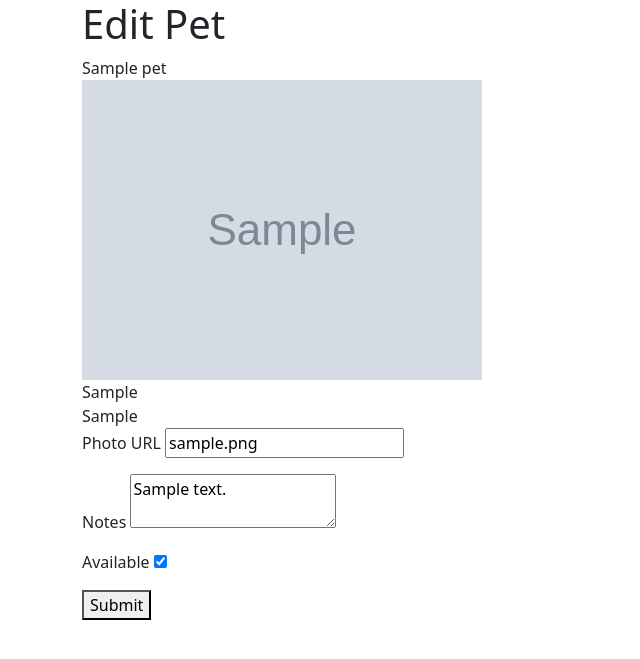
After one commit to alicechang29/flask-pet-adopt, a Flask app: page /1 in a window 1280 px wide. The commit adds this page. Shown: the top 659 px of the page, without its empty margins (0-640 px from the left). Run offline with Flask 3, Linux system fonts and the light colour scheme; tables that the repository leaves empty hold one stand-in row (values such as "Sample post"); grey boxes marked "Sample" are stand-in pictures.

Commit message:
finished draft part 1

```diff
--- a/app.py
+++ b/app.py
@@ -2,12 +2,12 @@
 
 import os
 
-from flask import Flask, request, redirect, render_template
+from flask import Flask, redirect, render_template
 from flask_debugtoolbar import DebugToolbarExtension
-from werkzeug.exceptions import NotFound
+from werkzeug.exceptions import NotFound  # TODO: what is this?
 
 from models import db, dbx, Pet
-from forms import AddPetForm
+from forms import AddPetForm, EditPetForm
 
 app = Flask(__name__)
 app.config['SQLALCHEMY_DATABASE_URI'] = os.environ.get(
@@ -29,7 +29,6 @@ toolbar = DebugToolbarExtension(app)
 def show_homepage():
     """Display the pet adoption homepage"""
 
-    # logic here to get all the pets in a list
     q = db.select(Pet).where(Pet.available == "True")
     avail_pets = dbx(q).scalars().all()
     q = db.select(Pet).where(Pet.available == "False")
@@ -44,6 +43,8 @@ def show_homepage():
 
 @app.route("/add", methods=["GET", "POST"])
 def add_pet():
+    """Shows add pet form and adds a pet to DB"""
+
     form = AddPetForm()
 
     if form.validate_on_submit():
@@ -53,8 +54,10 @@ def add_pet():
         pet.photo_url = form.photo_url.data
         pet.age = form.age.data
         pet.notes = form.notes.data
+
         db.session.add(pet)
         db.session.commit()
+
         return redirect("/")
 
     else:
@@ -62,3 +65,26 @@ def add_pet():
             "add_pet_form.jinja",
             form=form
         )
+
+
+@app.route("/<int:pet_id>", methods=["GET", "POST"])
+def edit_pet(pet_id):
+    """Shows edit pet form and allows for edits"""
+
+    pet = db.get_or_404(Pet, pet_id)
+    form = EditPetForm(obj=pet)
+
+    if form.validate_on_submit():
+        pet.photo_url = form.photo_url.data
+        pet.notes = form.notes.data
+        pet.available = form.available.data
+
+        db.session.commit()
+        return redirect("/")
+
+    else:
+        return render_template(
+            "edit_pet_form.jinja",
+            form=form,
+            pet=pet
+        )
--- a/forms.py
+++ b/forms.py
@@ -1,12 +1,12 @@
 """Forms for adopt app."""
 
 from flask_wtf import FlaskForm
-from wtforms import StringField, FloatField, SelectField, TextAreaField
-from wtforms.validators import InputRequired, Optional, Email, AnyOf, URL
+from wtforms import StringField, SelectField, TextAreaField, BooleanField
+from wtforms.validators import Optional, AnyOf, URL
 
 
 class AddPetForm(FlaskForm):
-    """Form for adding  pets."""
+    """Form for adding a pet."""
 
     name = StringField("Pet Name")
     species = StringField(
@@ -17,20 +17,38 @@ class AddPetForm(FlaskForm):
         "Photo URL",
         validators=[
             URL(require_tld=False),
-            Optional()]
+            Optional()
+        ]
     )
-    age = SelectField("Age",
-                      choices=[
-                          ('baby', 'Baby'),
-                          ('young', 'Young'),
-                          ('adult', 'Adult'),
-                          ('senior', 'Senior')
-                      ],
-                      validators=[AnyOf(values=[
-                          'baby',
-                          'young',
-                          'adult',
-                          'senior'
-                      ])]
-                      )
+    age = SelectField(
+        "Age",
+        choices=[
+            ('baby', 'Baby'),
+            ('young', 'Young'),
+            ('adult', 'Adult'),
+            ('senior', 'Senior')
+        ],
+        validators=[AnyOf(values=[
+            'baby',
+            'young',
+            'adult',
+            'senior'
+        ])]
+    )
     notes = TextAreaField("Notes")
+
+
+class EditPetForm(FlaskForm):
+    """Form for editing a pet."""
+
+    photo_url = StringField(
+        "Photo URL",
+        validators=[
+            URL(require_tld=False),
+            Optional()
+        ]
+    )
+
+    notes = TextAreaField("Notes")
+
+    available = BooleanField("Available")
--- a/models.py
+++ b/models.py
@@ -34,7 +34,7 @@ class Pet(db.Model):
     )
 
     age = db.mapped_column(
-        db.Text,  # make it a selection field inside the form
+        db.Text,
         nullable=False
     )
 
--- a/seed.py
+++ b/seed.py
@@ -1,3 +1,5 @@
+"""seed file for testing"""
+
 from app import app
 from models import db, Pet
 
--- /dev/null
+++ b/templates/edit_pet_form.jinja
@@ -0,0 +1,38 @@
+{% extends 'base.jinja' %}
+
+<!-- edit_pet_form.jinja - for testing purposes -->
+
+{% block title %}
+<h1>Edit Pet</h1>
+{% endblock %}
+
+{% block content %}
+
+<div>
+    <div>{{ pet.name }}</div>
+    <img src="{{ pet.photo_url }}">
+    <div>{{ pet.age }}</div>
+    <div>{{ pet.species }}</div>
+</div>
+
+<form id="pet-edit-form" method="POST">
+  {{ form.hidden_tag() }} <!--add type=hidden form fields -->
+
+  {% for field in form
+         if field.widget.input_type != 'hidden' %}
+
+    <p>
+      {{ field.label }}
+      {{ field }}
+
+      {% for error in field.errors %}
+        {{ error }}
+      {% endfor %}
+    </p>
+
+  {% endfor %}
+
+  <button type="submit">Submit</button>
+</form>
+
+{% endblock %}
--- a/templates/index.jinja
+++ b/templates/index.jinja
@@ -12,13 +12,13 @@
     {% for pet in avail_pets %}
     <div>
         <img src="{{ pet.photo_url }}">
-        <div>{{ pet.name }} is <b>Available</b></div>
+        <div><a href="/{{ pet.id }}">{{ pet.name }}</a> is <b>Available</b></div>
     </div>
     {% endfor %}
     {% for pet in unavail_pets %}
     <div>
         <img src="{{ pet.photo_url }}">
-        <div>{{ pet.name }} is <b>Not Available</b></div>
+        <div><a href="/{{ pet.id }}">{{ pet.name }}</a> is <b>Not Available</b></div>
     </div>
     {% endfor %}
 </div>
```
